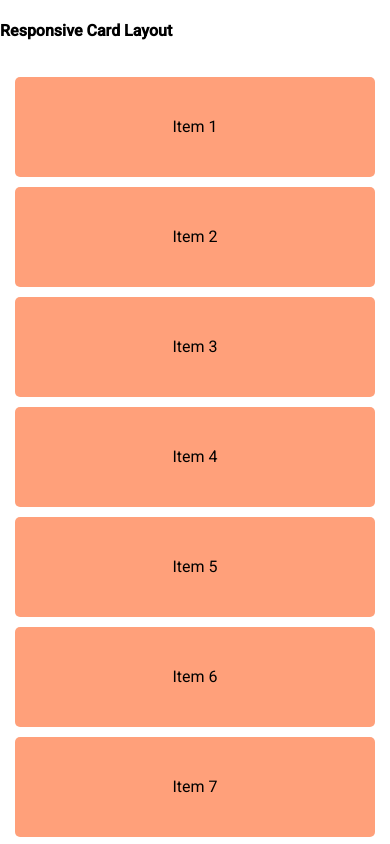
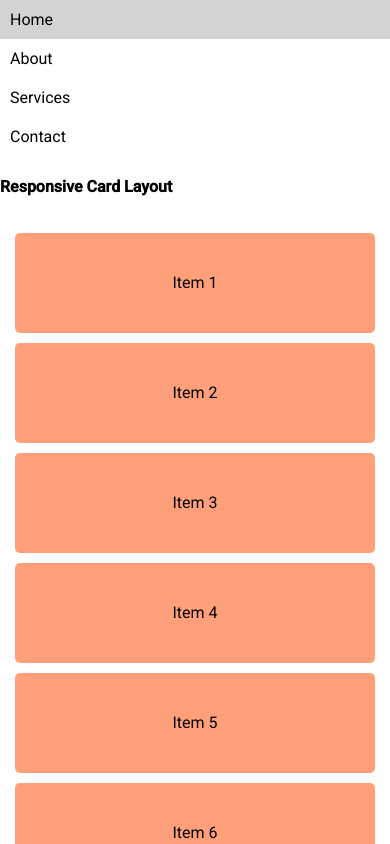
Before and after one commit to FoxGeoff/fxLayout, an Angular app: page / in a window 390 px wide. Shown: the top 844 px of the page. Built offline with nearby package versions, Linux system fonts and the light colour scheme.

Commit message:
Add Responsive Nav Bar Layout

```diff
--- a/src/app/app.component.html
+++ b/src/app/app.component.html
@@ -1,4 +1,4 @@
-
+<app-nav-bar></app-nav-bar>
 
 
 <app-cards></app-cards>
--- a/src/app/nav-bar/nav-bar.component.css
+++ b/src/app/nav-bar/nav-bar.component.css
@@ -0,0 +1,8 @@
+.grid-item {
+  padding: 10px;
+}
+
+.grid-item:hover {
+  background-color: lightgray;
+  cursor: pointer;
+}
--- a/src/app/nav-bar/nav-bar.component.html
+++ b/src/app/nav-bar/nav-bar.component.html
@@ -1 +1,6 @@
-<p>nav-bar works!</p>
+<div fxLayout.gt-sm="row" fxLayout.lt-md="column">
+  <div class="grid-item">Home</div>
+  <div class="grid-item">About</div>
+  <div class="grid-item">Services</div>
+  <div class="grid-item">Contact</div>
+</div>
```
